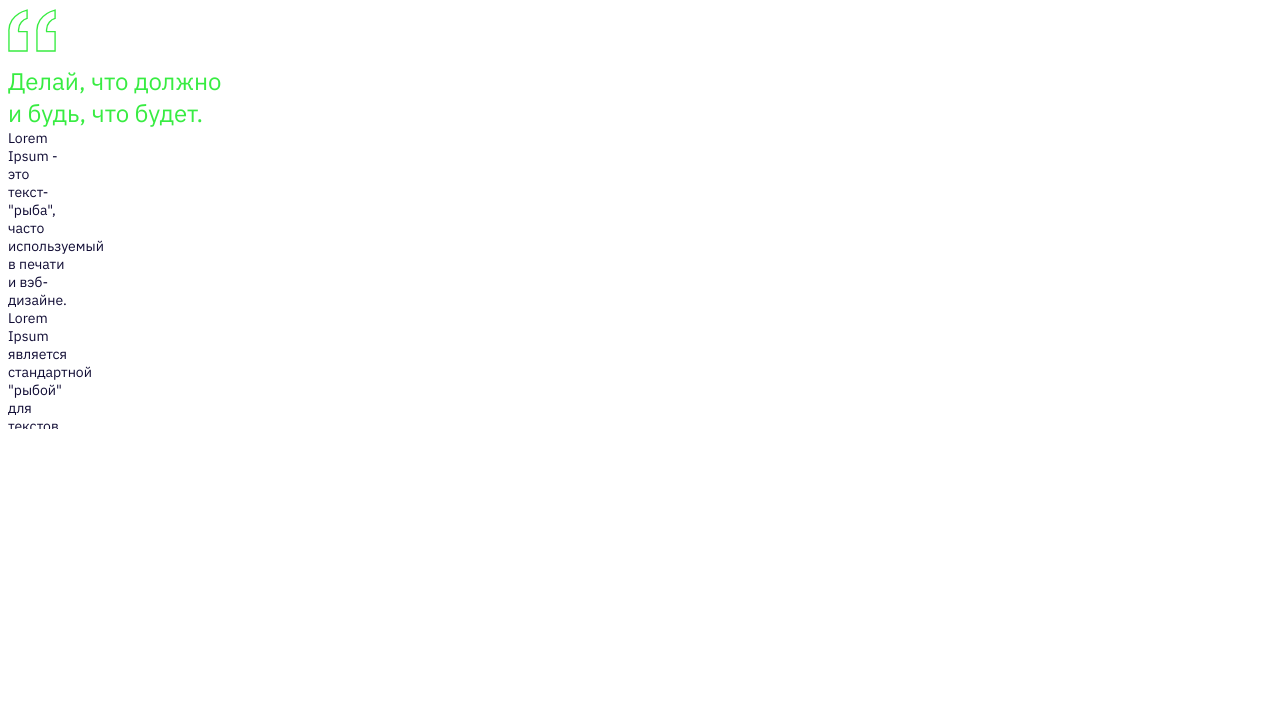
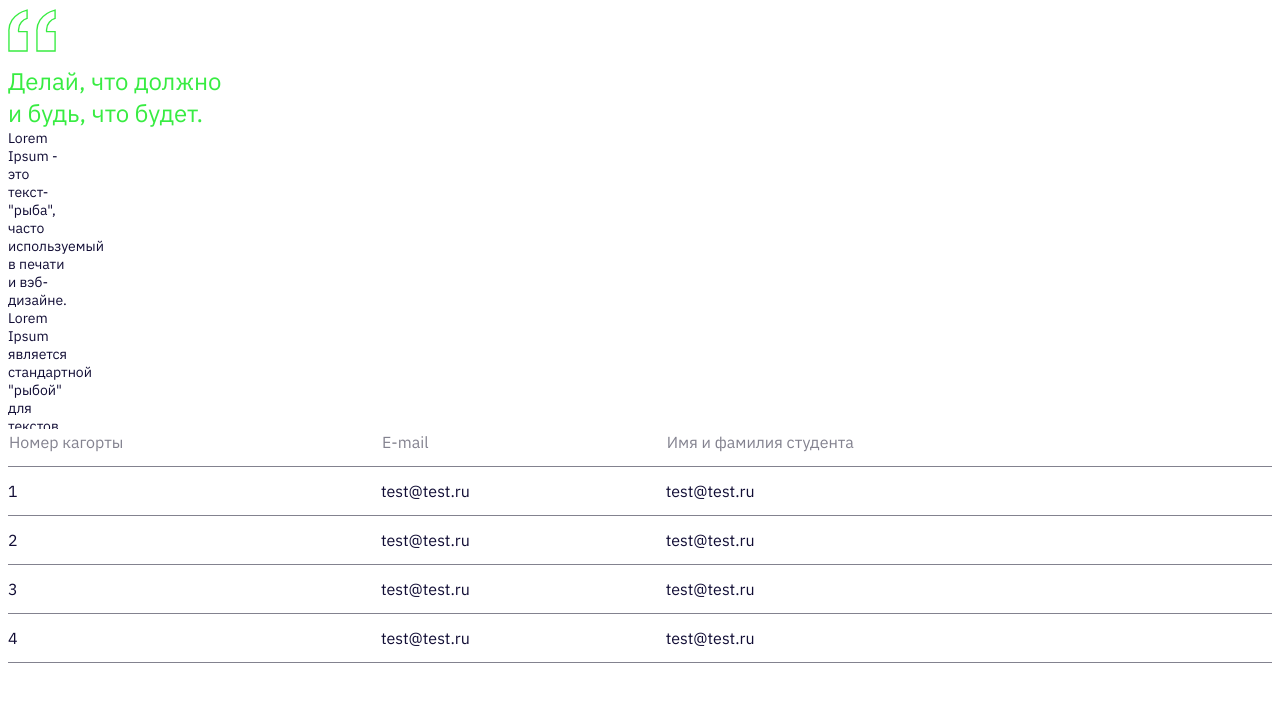
Before and after one commit to marussia1996/Vizitki, a React (Create React App) app: page /alexey in a window 1280 px wide. Shown: the top 702 px of the page. Built offline with nearby package versions, Linux system fonts and the light colour scheme.

Commit message:
Добавление таблицы с возможностью закрытия редактирования при клике мимо таблицы

```diff
--- /dev/null
+++ b/src/components/InputText/InputText.tsx
@@ -0,0 +1,16 @@
+import React from "react";
+
+type Props = {
+    labelText?: string;
+}
+
+const InputText = ({ labelText, ...rest }: Props) => {
+    return (
+        <>
+            {labelText && <label>{labelText}</label>}
+            <input {...rest} />
+        </>
+    )
+}
+
+export default InputText;
--- /dev/null
+++ b/src/components/StudensTable/StudensTable.tsx
@@ -0,0 +1,135 @@
+import React, { ChangeEvent, MouseEvent, RefObject, SyntheticEvent, useEffect, useRef, useState } from "react";
+import { TStudent } from "../../services/types/types";
+import InputText from "../InputText/InputText";
+import Scroll from "../Scroll/Scroll";
+import { Table, Thead, Th, Tr, Td, Tbody } from "../Table/Table";
+
+type TStudentRows = TStudent & { isEdit: boolean }
+
+const studentsDataMock: TStudentRows[] = [
+    {
+        number: 1,
+        email: 'test@test.ru',
+        name: 'TestName TestSurname',
+        isEdit: false,
+    },
+    {
+        number: 2,
+        email: 'test@test.ru',
+        name: 'TestName TestSurname',
+        isEdit: false,
+    },
+    {
+        number: 3,
+        email: 'test@test.ru',
+        name: 'TestName TestSurname',
+        isEdit: false,
+    },
+    {
+        number: 4,
+        email: 'test@test.ru',
+        name: 'TestName TestSurname',
+        isEdit: false,
+    },
+]
+
+const StudentTable = () => {
+
+    const [students, setStudents] = useState<TStudentRows[]>(studentsDataMock);
+    const refTable = useRef(null);
+
+    const handleClickRow = (id: string) => {
+        console.log('Clik', id);
+        const editStudent = students.find(student => student.number.toString() === id);
+        if (editStudent) {
+            setStudents([...students.filter(student => student.number.toString() !== id), { ...editStudent, isEdit: true }]);
+        }
+    }
+
+
+    useEffect(() => {
+        const clickDisableEdit: any = (event: MouseEvent) => {
+            //@ts-ignore
+            if (refTable.current && !refTable.current.contains(event.target)) {
+                console.log('You clicked outside of me!');
+                setStudents(studentsDataMock);
+            }
+        }
+        document.addEventListener('click', clickDisableEdit);
+        return () => {
+            document.removeEventListener('click', clickDisableEdit);
+        }
+    }, [refTable, students,setStudents])
+
+    const StudentRow = ({ number, email, name, isEdit = false, onClick = (id) => { }, onChange = () => { } }: { number: number, email: string, name: string, isEdit?: boolean, onClick?: (id: string) => void, onChange?: () => void }) => {
+
+        const handleClick = (event: SyntheticEvent) => {
+            event.stopPropagation();
+            //FIXME: При подключении API нужно заменить на ID пользователя т.е. уникальный ключ
+            onClick(number.toString())
+        }
+
+        const handleChange = (event: ChangeEvent<HTMLInputElement>) => {
+            const { value, name } = event.target;
+            console.log(`Change Input name: ${name} value: ${value}`);
+            onChange();
+        }
+
+        return (
+            <>
+                {isEdit ? (
+                    //TODO: Поправить типизацию функции обработчика
+                    //@ts-ignore
+                    <Tr>
+                        <Td>
+                            {/* @ts-ignore */}
+                            <InputText onChange={handleChange} name={'number'} />
+                        </Td>
+                        <Td>
+                            {/* @ts-ignore */}
+                            <InputText onChange={handleChange} name={'email'} />
+                        </Td>
+                        <Td>
+                            {/* @ts-ignore */}
+                            <InputText onChange={handleChange} name={'name'} />
+                        </Td>
+                    </Tr>
+                ) : (
+                    //@ts-ignore
+                    <Tr onClick={handleClick} >
+                        <Td>{number}</Td>
+                        <Td>{email}</Td>
+                        <Td>{name}</Td>
+                    </Tr>
+                )}
+
+            </>
+        )
+    }
+
+    return (
+        <Scroll>
+            {/* @ts-ignore */}
+            <Table refTable={refTable}>
+                <Thead>
+                    <Th>{'Номер кагорты'}</Th>
+                    <Th>{'E-mail'}</Th>
+                    <Th>{'Имя и фамилия студента'}</Th>
+                </Thead>
+                <Tbody>
+                    {students.map(student =>
+                        <StudentRow
+                            key={student.number}
+                            number={student.number}
+                            email={student.email}
+                            name={student.email}
+                            isEdit={student.isEdit}
+                            onClick={handleClickRow}
+                        />)}
+                </Tbody>
+            </Table>
+        </Scroll>
+    )
+};
+
+export default StudentTable;
--- /dev/null
+++ b/src/components/Table/Table.module.scss
@@ -0,0 +1,37 @@
+@use '../../index.scss' as *;
+
+.Table {
+    font-size: 12px;
+    border-collapse: collapse;
+    width: 100%;
+}
+
+.Thead {
+    font-style: normal;
+    font-size: 16px;
+    line-height: 24px;
+    border-bottom: 1px solid $table-gray;
+    color: $table-gray;
+}
+
+.Th {
+    font-weight: 400;
+    border-bottom: 1px solid $table-gray;
+    text-align: left;
+    padding-bottom: 12px;
+}
+
+.Td {
+    padding: 12px 0;
+    font-style: normal;
+    font-weight: 400;
+    font-size: 16px;
+    line-height: 24px;
+}
+
+.Tr {}
+
+.Tr,
+.Tbody {
+    border-bottom: 1px solid $table-gray;
+}
--- /dev/null
+++ b/src/components/Table/Table.tsx
@@ -0,0 +1,61 @@
+import React, { ReactNode, FC, LegacyRef } from "react";
+
+import styles from './Table.module.scss';
+
+type Props = {
+    children: ReactNode;
+};
+
+type PropsTable = Props & {
+    refTable?: LegacyRef<HTMLTableElement>;
+}
+
+export const Table: FC<PropsTable> = ({ children,refTable, ...rest }) => {
+    return (
+        <table className={styles.Table} ref={refTable} {...rest}>
+            {children}
+        </table>
+    )
+};
+
+export const Thead: FC<Props> = ({ children, ...rest }) => {
+    return (
+        <thead className={styles.Thead} {...rest}>
+            <tr>
+                {children}
+            </tr>
+        </thead>
+    )
+};
+
+export const Tbody: FC<Props> = ({ children, ...rest }) => {
+    return (
+        <tbody {...rest}>
+            {children}
+        </tbody>
+    )
+};
+
+export const Th: FC<Props> = ({ children, ...rest }) => {
+    return (
+        <th className={styles.Th} {...rest}>
+            {children}
+        </th>
+    )
+};
+
+export const Td: FC<Props> = ({ children, ...rest }) => {
+    return (
+        <td className={styles.Td} {...rest}>
+            {children}
+        </td>
+    )
+};
+
+export const Tr: FC<Props> = ({ children, ...rest }) => {
+    return (
+        <tr className={styles.Tr} {...rest}>
+            {children}
+        </tr>
+    )
+};
--- a/src/index.scss
+++ b/src/index.scss
@@ -11,6 +11,7 @@ $input-hover: #666666;
 $placeholder: #83828F;
 $text-white: #FFFFFF;
 $text-black: #000000;
+$table-gray: #83828F;
 
 
 // миксины
--- a/src/pages/AlexeyM/AlexeyM.jsx
+++ b/src/pages/AlexeyM/AlexeyM.jsx
@@ -1,6 +1,7 @@
 import React from "react";
 import Quete from "../../components/Quete/Quete";
 import Scroll from "../../components/Scroll/Scroll";
+import StudentTable from "../../components/StudensTable/StudensTable";
 import { TThemeProfile } from "../../services/types/types";
 
 const AlexeyM = () => {
@@ -23,7 +24,9 @@ const AlexeyM = () => {
                     <TextMock />
                 </Scroll>
             </div>
-
+            <div>
+                <StudentTable/>
+            </div>
         </>
     )
 }
--- a/src/services/types/types.ts
+++ b/src/services/types/types.ts
@@ -34,3 +34,9 @@ export enum TThemeProfile {
   DARING = 'daring'
 }
 export type TPageType = 'default' | 'romantic' | 'daring';
+
+export type TStudent = {
+  number: number;
+  email: string;
+  name: string;
+}
```
Also changed, not shown: src/components/InputText/InputText.module.scss (added), src/components/StudensTable/StudensTable.module.scss (added).
